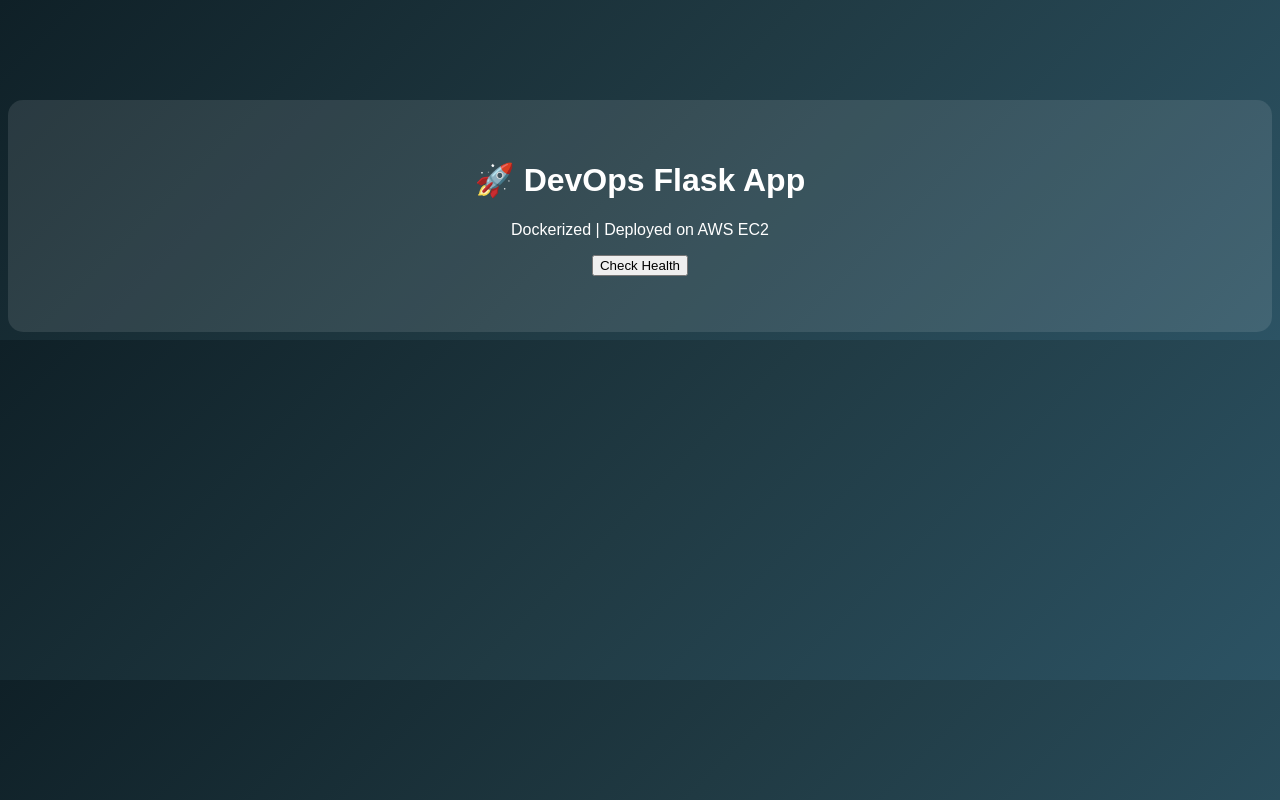
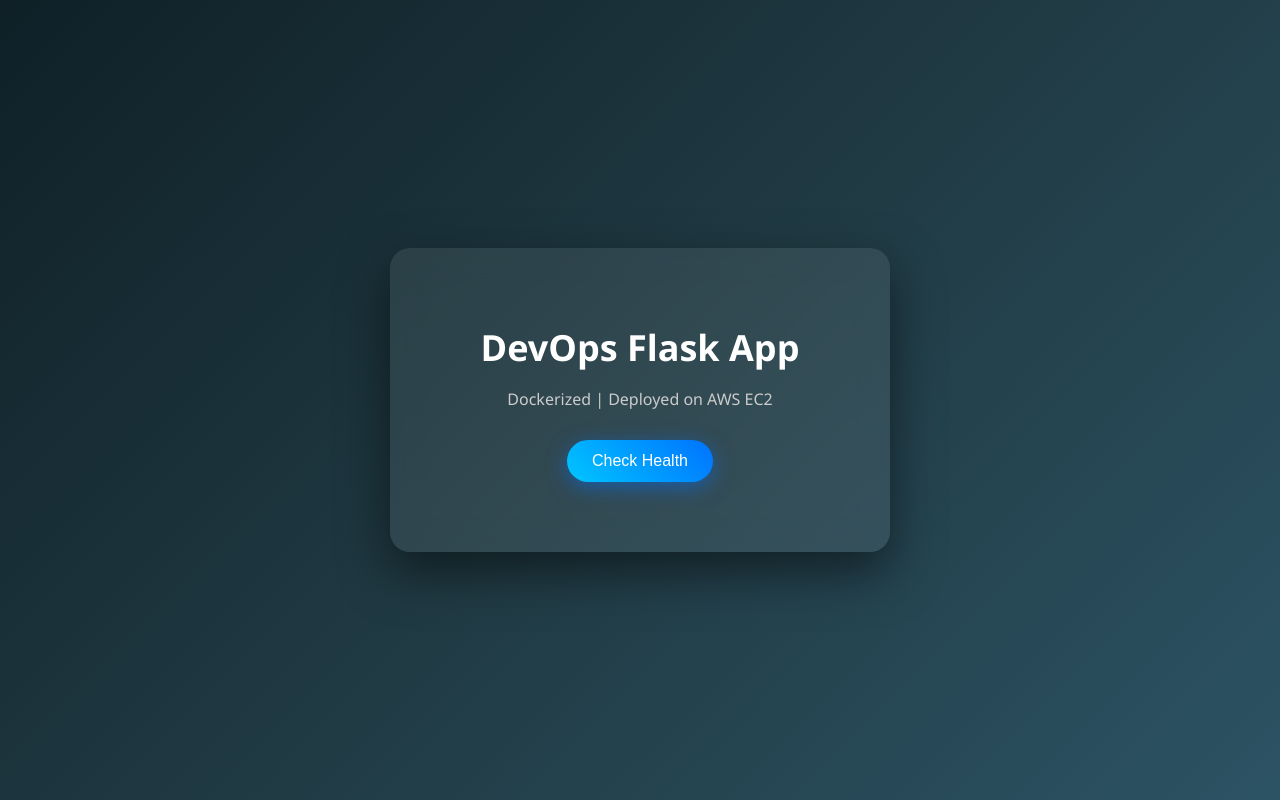
Before and after one commit to kvsatyanarayana949/flask-app-ecs, a Flask app: page / in a window 1280 px wide. Run offline with Flask 2, Linux system fonts and the light colour scheme.

Commit message:
flask-app

```diff
--- a/static/style.css
+++ b/static/style.css
@@ -1,13 +1,66 @@
+/* Background */
 body {
+    margin: 0;
+    padding: 0;
+    height: 100vh;
+    font-family: 'Segoe UI', sans-serif;
     background: linear-gradient(135deg, #0f2027, #203a43, #2c5364);
-    color: white;
-    font-family: Arial;
-    text-align: center;
-    margin-top: 100px;
+    display: flex;
+    justify-content: center;
+    align-items: center;
 }
 
+/* Glass Card */
 .container {
-    background: rgba(255,255,255,0.1);
-    padding: 40px;
-    border-radius: 15px;
+    background: rgba(255, 255, 255, 0.08);
+    padding: 50px;
+    border-radius: 20px;
+    text-align: center;
+    backdrop-filter: blur(15px);
+    box-shadow: 0 20px 50px rgba(0, 0, 0, 0.5);
+    width: 400px;
 }
+
+/* Title */
+h1 {
+    font-size: 36px;
+    margin-bottom: 10px;
+    color: #ffffff;
+}
+
+/* Subtitle */
+.subtitle {
+    color: #cccccc;
+    margin-bottom: 30px;
+}
+
+/* Button */
+.btn {
+    background: linear-gradient(45deg, #00c6ff, #0072ff);
+    border: none;
+    padding: 12px 25px;
+    font-size: 16px;
+    color: white;
+    border-radius: 30px;
+    cursor: pointer;
+    transition: 0.3s ease;
+    box-shadow: 0 5px 20px rgba(0, 114, 255, 0.5);
+}
+
+/* Button Hover */
+.btn:hover {
+    transform: scale(1.1);
+    box-shadow: 0 10px 30px rgba(0, 114, 255, 0.8);
+}
+
+/* Button Click */
+.btn:active {
+    transform: scale(0.95);
+}
+
+/* Status Text */
+#status {
+    margin-top: 20px;
+    font-size: 18px;
+    font-weight: bold;
+}
--- a/templates/index.html
+++ b/templates/index.html
@@ -1,14 +1,19 @@
 <!DOCTYPE html>
 <html>
 <head>
-    <title>Satya DevOps App</title>
+    <title>DevOps Flask App</title>
     <link rel="stylesheet" href="/static/style.css">
 </head>
 <body>
+
     <div class="container">
-        <h1>🚀 DevOps Flask App</h1>
-        <p>Dockerized | Deployed on AWS EC2</p>
-        <button onclick="checkHealth()">Check Health</button>
+        <h1>DevOps Flask App</h1>
+        <p class="subtitle">Dockerized | Deployed on AWS EC2</p>
+
+        <button onclick="checkHealth()" class="btn">
+             Check Health
+        </button>
+
         <p id="status"></p>
     </div>
 
@@ -16,8 +21,17 @@
         async function checkHealth() {
             const res = await fetch('/health');
             const data = await res.json();
-            document.getElementById("status").innerText = "Status: " + data.status;
+            const status = document.getElementById("status");
+
+            status.innerText = "Status: " + data.status;
+
+            if (data.status === "UP") {
+                status.style.color = "#00ff9d";
+            } else {
+                status.style.color = "red";
+            }
         }
     </script>
+
 </body>
 </html>
```
Also changed, not shown: README.md.
